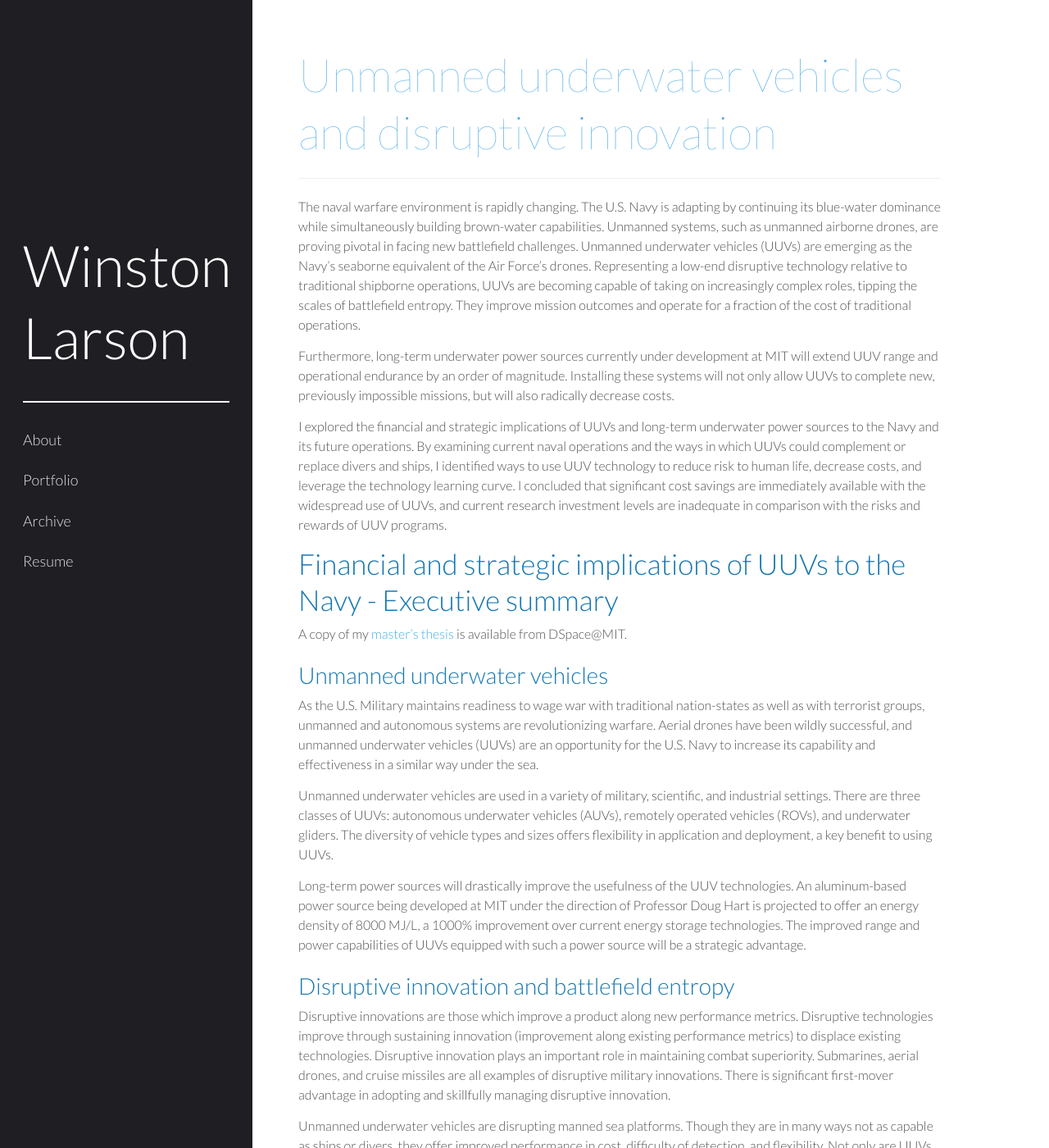
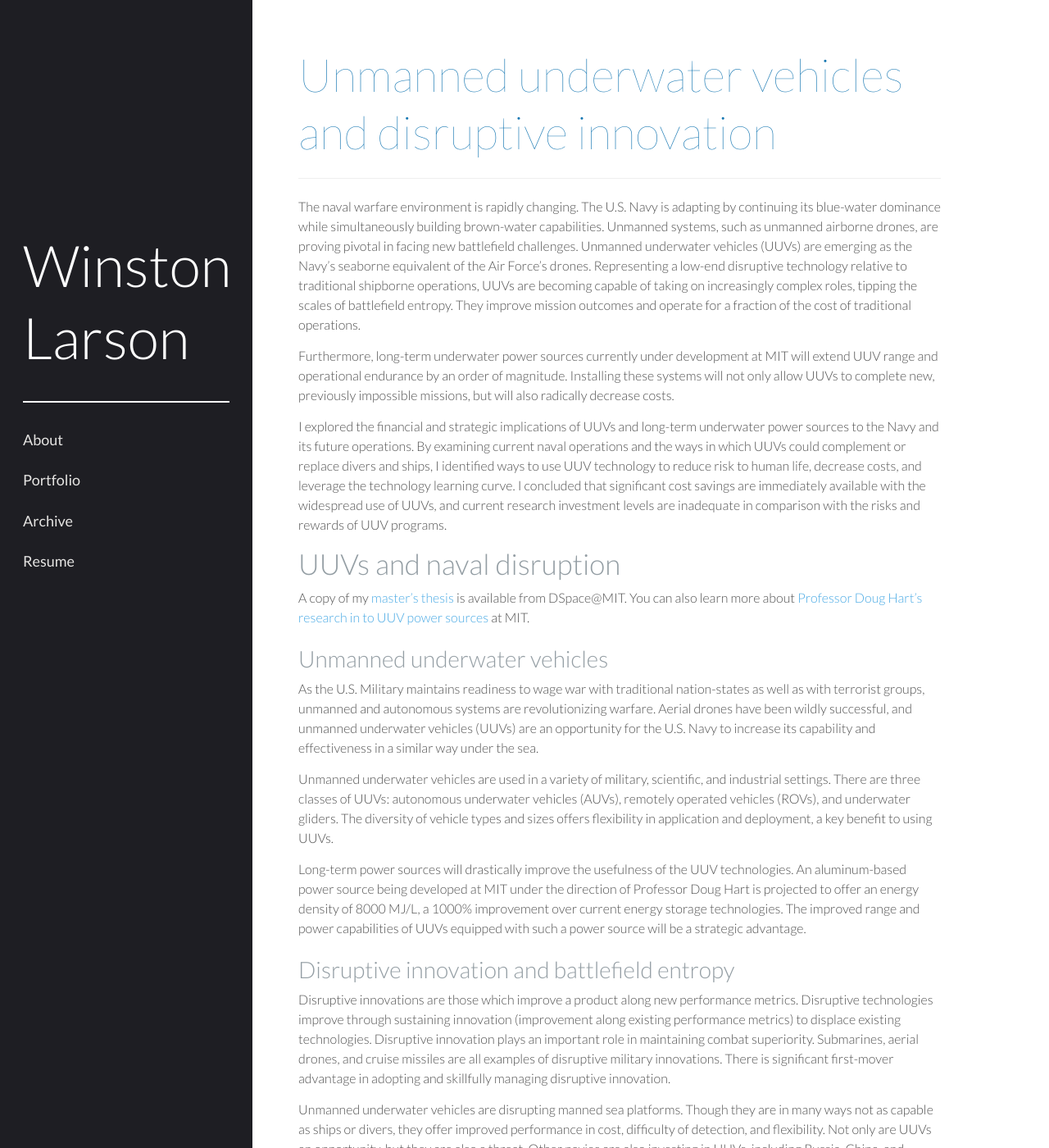
Before and after one commit to winstonlarson/old_website, a Jekyll site: the page built from uuvs.md, in a window 1280 px wide and 1400 px high. Shown: the whole window at 82% size. Built offline with Jekyll 4.4.1, drawn with Linux system fonts in a browser that asks for light colours; some web fonts are replaced.

Commit message:
updated thesis and colors

```diff
--- a/public/css/hyde.css
+++ b/public/css/hyde.css
@@ -99,14 +99,15 @@ html {
   display: block;
   line-height: 2.75;
   font-size: 18px;
-  font-weight: 300;
+  font-weight: 400;
+  color: #48A9E4;
 }
 a.sidebar-nav-item:hover,
 a.sidebar-nav-item:focus {
   text-decoration: underline;
 }
 .sidebar-nav-item.active {
-  font-weight: 300;
+  font-weight: 400;
 }
 
 /* Sticky sidebar
--- a/public/css/poole.css
+++ b/public/css/poole.css
@@ -68,7 +68,7 @@ body {
 a, h1, h2, h3, h4, h5, h6, .page-title,
 .post-title,
 .post-title a {
-  color: #48A9E4;/*949EA4*/
+  color: #1677B2;/*949EA4*/
 }
 
 /* No `:visited` state is required by default (browsers will use `a`) */
@@ -92,7 +92,7 @@ h1, h2, h3, h4, h5, h6 {
   font-weight: 300;
   line-height: 1.25;
   text-rendering: optimizeLegibility;
-  color: #1677B2;
+  color: #949EA4;
 }
 h1 {
   font-size: 3.25rem;
--- a/uuvs.md
+++ b/uuvs.md
@@ -11,9 +11,9 @@ Furthermore, long-term underwater power sources currently under development at M
 
 I explored the financial and strategic implications of UUVs and long-term underwater power sources to the Navy and its future operations. By examining current naval operations and the ways in which UUVs could complement or replace divers and ships, I identified ways to use UUV technology to reduce risk to human life, decrease costs, and leverage the technology learning curve. I concluded that significant cost savings are immediately available with the widespread use of UUVs, and current research investment levels are inadequate in comparison with the risks and rewards of UUV programs.
 
-## Financial and strategic implications of UUVs to the Navy - Executive summary
+## UUVs and naval disruption
 
-A copy of my [master's thesis](https://dspace.mit.edu/bitstream/handle/1721.1/87959/880676433-MIT.pdf?sequence=2) is available from DSpace@MIT.
+A copy of my [master's thesis](https://dspace.mit.edu/bitstream/handle/1721.1/87959/880676433-MIT.pdf?sequence=2) is available from DSpace@MIT. You can also learn more about [Professor Doug Hart's research in to UUV power sources](https://www.ll.mit.edu/news/NovelUUV.html) at MIT.
 
 ###Unmanned underwater vehicles
 
```
Also changed, not shown: other parts of uuvs.md (+1 -1 lines), 4 other files.
